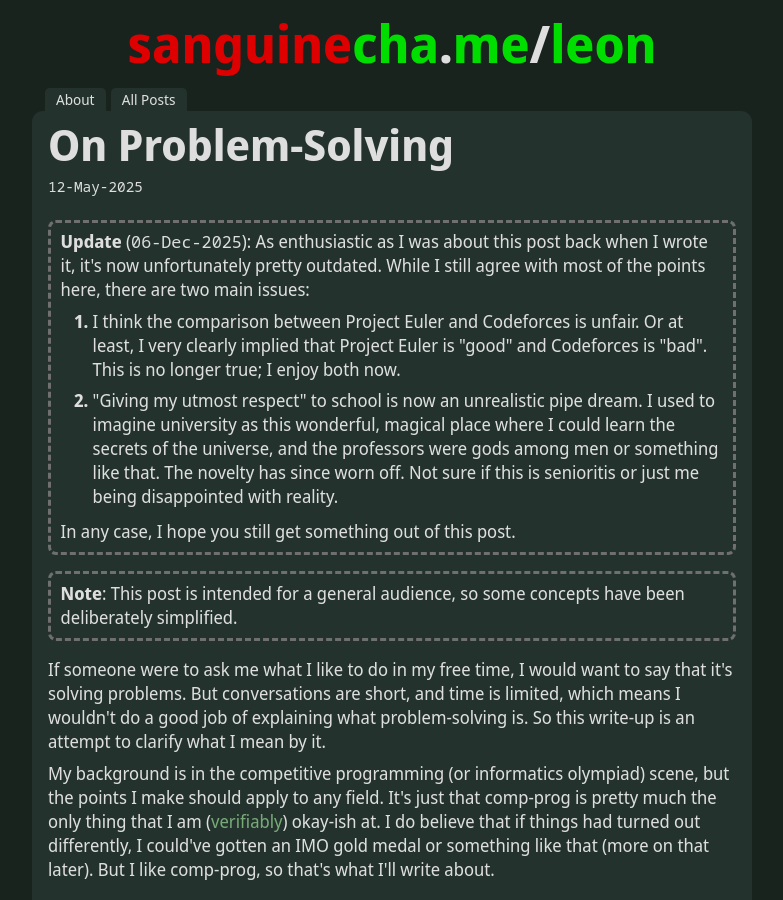
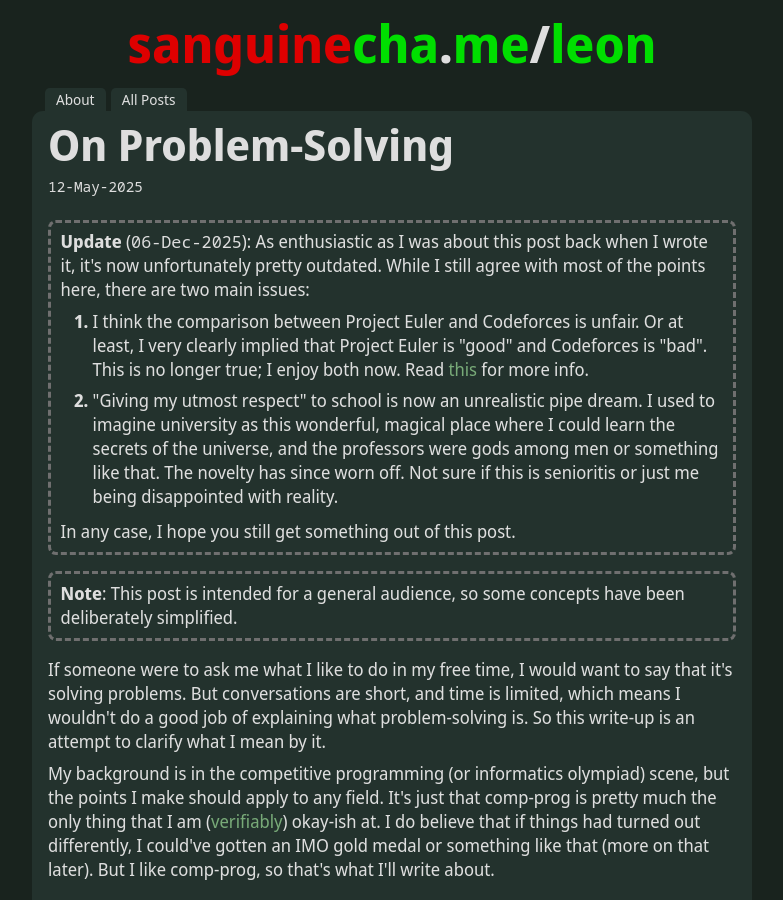
Before and after one commit to SanguineChameleon/sanguinechameleon.github.io, a Jekyll site: the page built from _posts/2025-05-12-problem-solving.md, in a window 1280 px wide and 900 px high. Shown: the whole window, without its empty margins (248-1031 px from the left). Built offline with Jekyll 4.4.1, drawn with Linux system fonts in a browser that asks for light colours.

Commit message:
Update "On Problem-Solving"

```diff
--- a/_posts/2025-05-12-problem-solving.md
+++ b/_posts/2025-05-12-problem-solving.md
@@ -4,7 +4,7 @@ title: "On Problem-Solving"
 ---
 
 > **Update** (<span class="mono">06-Dec-2025</span>): As enthusiastic as I was about this post back when I wrote it, it's now unfortunately pretty outdated. While I still agree with most of the points here, there are two main issues:
-> 1. I think the comparison between Project Euler and Codeforces is unfair. Or at least, I very clearly implied that Project Euler is "good" and Codeforces is "bad". This is no longer true; I enjoy both now.
+> 1. I think the comparison between Project Euler and Codeforces is unfair. Or at least, I very clearly implied that Project Euler is "good" and Codeforces is "bad". This is no longer true; I enjoy both now. Read [this]({% post_url 2025-12-24-pe-equals-cf %}) for more info.
 > 2. "Giving my utmost respect" to school is now an unrealistic pipe dream. I used to imagine university as this wonderful, magical place where I could learn the secrets of the universe, and the professors were gods among men or something like that. The novelty has since worn off. Not sure if this is senioritis or just me being disappointed with reality.
 >
 > In any case, I hope you still get something out of this post.
```
